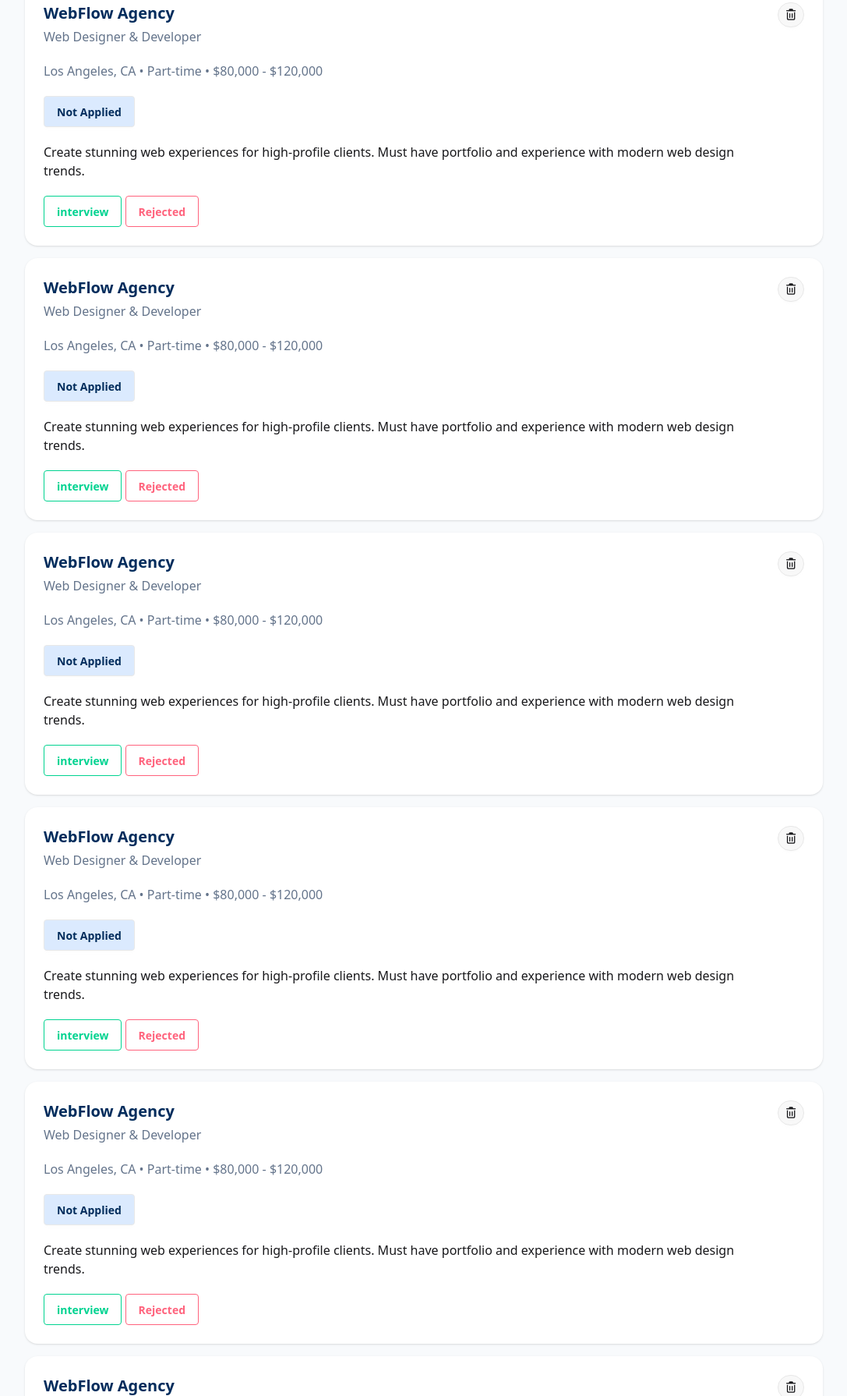
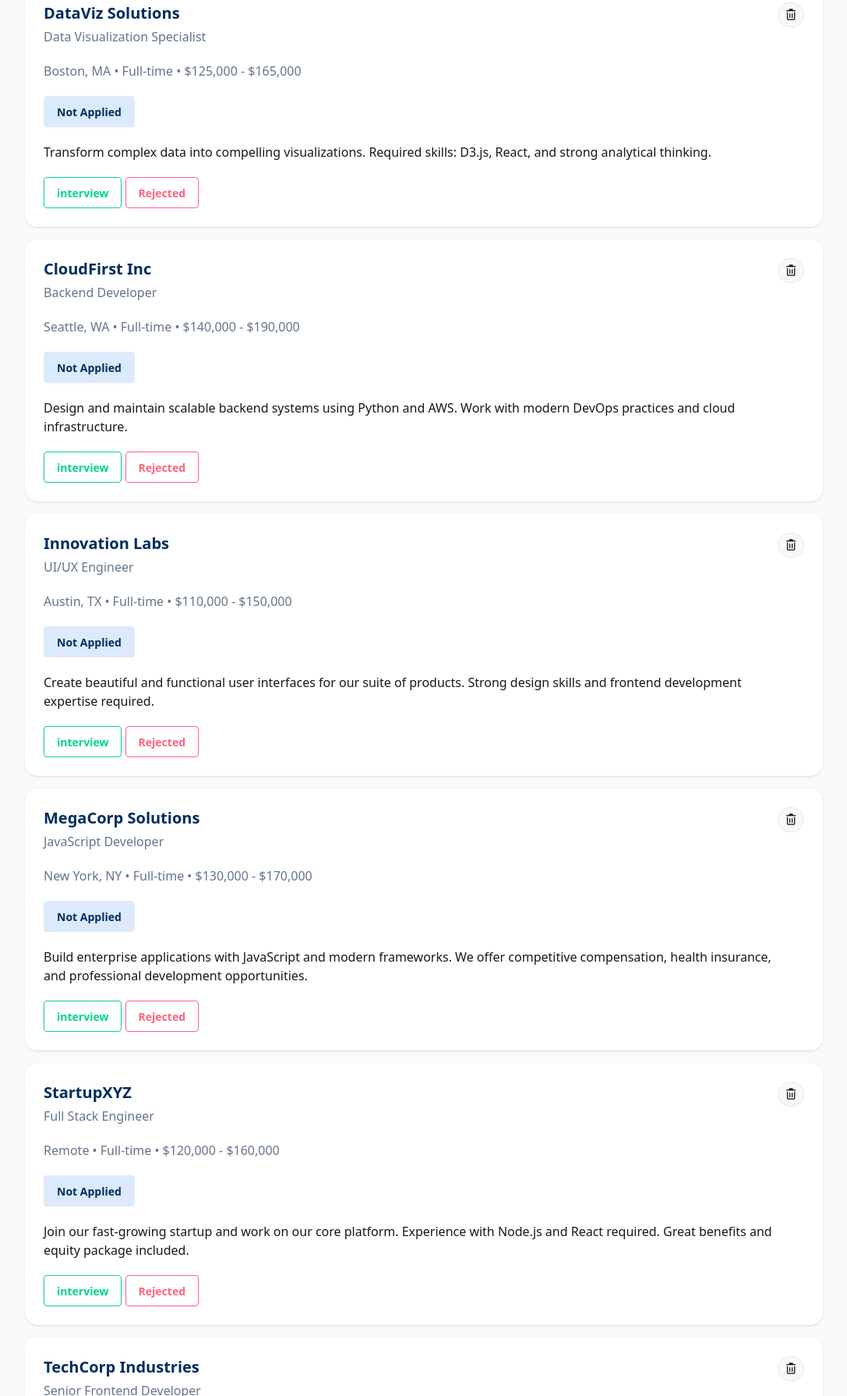
Before and after one commit to kawserali-64/fourth-assignment-4, a plain HTML site: page index.html in a window 1280 px wide. Shown: the part 1010-2800 px from the top of the page at 78% size, without its empty margins (96-1183 px from the left). Drawn offline with nearby package versions, Linux system fonts and the light colour scheme.

Commit message:
all done

```diff
--- a/index.html
+++ b/index.html
@@ -49,7 +49,7 @@
         <div class="flex justify-between my-6">
             <h1 class="text-[#002C5C] font-bold ">Available Jobs</h1>
             <div>
-                <p class="text-[#64748B]">8 jobs</p>
+                <p id="job-count" class="text-[#64748B]">8 jobs</p>
             </div>
         </div>
         <div>
@@ -58,7 +58,7 @@
             <button onclick="toggleStyle('rejected-btn')" class="btn" id="rejected-btn">Rejected</button>
         </div>
 
-        <!-- fitered card -->
+
         <section id="filterSection" class="hidden space-y-4 mt-4">
 
         </section>
@@ -68,7 +68,6 @@
         <section id="allCards" class="py-4 space-y-4">
             <!-- card 1 -->
             <div class="job-card bg-[#FFFFFF] flex justify-between shadow-sm p-6 rounded-2xl">
-                <!-- card 1 -->
                 <div class="right">
                     <h1 class="mobileCorp text-[#002C5C] text-xl font-bold">Mobile First Corp</h1>
                     <div>
@@ -91,18 +90,14 @@
 
             <!-- card 2 -->
             <div class="job-card bg-[#FFFFFF] flex justify-between shadow-sm p-6 rounded-2xl">
-                <!-- card 1 -->
                 <div class="right">
                     <h1 class="mobileCorp text-[#002C5C] text-xl font-bold">WebFlow Agency</h1>
                     <div>
                         <p class="reactNative my-1 text-[#64748B]">Web Designer & Developer</p>
-                        <p class="remote-doller my-5 text-[#64748B]">Los Angeles, CA
-                            •
-                            Part-time
-                            •
-                            $80,000 - $120,000</p>
+                        <p class="remote-doller my-5 text-[#64748B]">Los Angeles, CA • Part-time • $80,000 - $120,000</p>
                         <button class="not-appiled-btn btn bg-blue-100 text-[#002C5C]">Not Applied</button>
-                        <p class="statusNotes my-5">Create stunning web experiences for high-profile clients. Must have portfolio and experience with modern web design trends.</p>
+                        <p class="statusNotes my-5">Create stunning web experiences for high-profile clients. Must have
+                            portfolio and experience with modern web design trends.</p>
                     </div>
                     <div class="">
                         <button class="applied-interview-btn btn btn-outline btn-success">interview</button>
@@ -117,18 +112,15 @@
 
             <!-- card 3 -->
             <div class="job-card bg-[#FFFFFF] flex justify-between shadow-sm p-6 rounded-2xl">
-                <!-- card 1 -->
                 <div class="right">
-                    <h1 class="mobileCorp text-[#002C5C] text-xl font-bold">WebFlow Agency</h1>
+                    <h1 class="mobileCorp text-[#002C5C] text-xl font-bold">DataViz Solutions</h1>
                     <div>
-                        <p class="reactNative my-1 text-[#64748B]">Web Designer & Developer</p>
-                        <p class="remote-doller my-5 text-[#64748B]">Los Angeles, CA
-                            •
-                            Part-time
-                            •
-                            $80,000 - $120,000</p>
+                        <p class="reactNative my-1 text-[#64748B]">Data Visualization Specialist</p>
+                        <p class="remote-doller my-5 text-[#64748B]">Boston, MA • Full-time • $125,000 - $165,000</p>
                         <button class="not-appiled-btn btn bg-blue-100 text-[#002C5C]">Not Applied</button>
-                        <p class="statusNotes my-5">Create stunning web experiences for high-profile clients. Must have portfolio and experience with modern web design trends.</p>
+                        <p class="statusNotes my-5">Transform complex data into compelling visualizations. Required
+                            skills: D3.js, React, and strong analytical thinking.
+                        </p>
                     </div>
                     <div class="">
                         <button class="applied-interview-btn btn btn-outline btn-success">interview</button>
@@ -143,18 +135,14 @@
 
             <!-- card 4 -->
             <div class="job-card bg-[#FFFFFF] flex justify-between shadow-sm p-6 rounded-2xl">
-                <!-- card 1 -->
                 <div class="right">
-                    <h1 class="mobileCorp text-[#002C5C] text-xl font-bold">WebFlow Agency</h1>
+                    <h1 class="mobileCorp text-[#002C5C] text-xl font-bold">CloudFirst Inc</h1>
                     <div>
-                        <p class="reactNative my-1 text-[#64748B]">Web Designer & Developer</p>
-                        <p class="remote-doller my-5 text-[#64748B]">Los Angeles, CA
-                            •
-                            Part-time
-                            •
-                            $80,000 - $120,000</p>
+                        <p class="reactNative my-1 text-[#64748B]">Backend Developer</p>
+                        <p class="remote-doller my-5 text-[#64748B]">Seattle, WA • Full-time • $140,000 - $190,000</p>
                         <button class="not-appiled-btn btn bg-blue-100 text-[#002C5C]">Not Applied</button>
-                        <p class="statusNotes my-5">Create stunning web experiences for high-profile clients. Must have portfolio and experience with modern web design trends.</p>
+                        <p class="statusNotes my-5">Design and maintain scalable backend systems using Python and AWS.
+                            Work with modern DevOps practices and cloud infrastructure.</p>
                     </div>
                     <div class="">
                         <button class="applied-interview-btn btn btn-outline btn-success">interview</button>
@@ -168,19 +156,15 @@
             </div>
 
             <!-- card 5 -->
-          <div class="job-card bg-[#FFFFFF] flex justify-between shadow-sm p-6 rounded-2xl">
-                <!-- card 1 -->
+            <div class="job-card bg-[#FFFFFF] flex justify-between shadow-sm p-6 rounded-2xl">
                 <div class="right">
-                    <h1 class="mobileCorp text-[#002C5C] text-xl font-bold">WebFlow Agency</h1>
+                    <h1 class="mobileCorp text-[#002C5C] text-xl font-bold">Innovation Labs</h1>
                     <div>
-                        <p class="reactNative my-1 text-[#64748B]">Web Designer & Developer</p>
-                        <p class="remote-doller my-5 text-[#64748B]">Los Angeles, CA
-                            •
-                            Part-time
-                            •
-                            $80,000 - $120,000</p>
+                        <p class="reactNative my-1 text-[#64748B]">UI/UX Engineer</p>
+                        <p class="remote-doller my-5 text-[#64748B]">Austin, TX • Full-time • $110,000 - $150,000</p>
                         <button class="not-appiled-btn btn bg-blue-100 text-[#002C5C]">Not Applied</button>
-                        <p class="statusNotes my-5">Create stunning web experiences for high-profile clients. Must have portfolio and experience with modern web design trends.</p>
+                        <p class="statusNotes my-5">Create beautiful and functional user interfaces for our suite of
+                            products. Strong design skills and frontend development expertise required.</p>
                     </div>
                     <div class="">
                         <button class="applied-interview-btn btn btn-outline btn-success">interview</button>
@@ -193,19 +177,16 @@
                 </div>
             </div>
             <!--  card 6 -->
-             <div class="job-card bg-[#FFFFFF] flex justify-between shadow-sm p-6 rounded-2xl">
-                <!-- card 1 -->
+            <div class="job-card bg-[#FFFFFF] flex justify-between shadow-sm p-6 rounded-2xl">
                 <div class="right">
-                    <h1 class="mobileCorp text-[#002C5C] text-xl font-bold">WebFlow Agency</h1>
+                    <h1 class="mobileCorp text-[#002C5C] text-xl font-bold">MegaCorp Solutions</h1>
                     <div>
-                        <p class="reactNative my-1 text-[#64748B]">Web Designer & Developer</p>
-                        <p class="remote-doller my-5 text-[#64748B]">Los Angeles, CA
-                            •
-                            Part-time
-                            •
-                            $80,000 - $120,000</p>
+                        <p class="reactNative my-1 text-[#64748B]">JavaScript Developer</p>
+                        <p class="remote-doller my-5 text-[#64748B]">New York, NY • Full-time • $130,000 - $170,000</p>
                         <button class="not-appiled-btn btn bg-blue-100 text-[#002C5C]">Not Applied</button>
-                        <p class="statusNotes my-5">Create stunning web experiences for high-profile clients. Must have portfolio and experience with modern web design trends.</p>
+                        <p class="statusNotes my-5">Build enterprise applications with JavaScript and modern frameworks.
+                            We offer competitive compensation, health insurance, and professional development
+                            opportunities.</p>
                     </div>
                     <div class="">
                         <button class="applied-interview-btn btn btn-outline btn-success">interview</button>
@@ -220,18 +201,14 @@
 
             <!-- card 7 -->
             <div class="job-card bg-[#FFFFFF] flex justify-between shadow-sm p-6 rounded-2xl">
-                <!-- card 1 -->
                 <div class="right">
-                    <h1 class="mobileCorp text-[#002C5C] text-xl font-bold">WebFlow Agency</h1>
+                    <h1 class="mobileCorp text-[#002C5C] text-xl font-bold">StartupXYZ</h1>
                     <div>
-                        <p class="reactNative my-1 text-[#64748B]">Web Designer & Developer</p>
-                        <p class="remote-doller my-5 text-[#64748B]">Los Angeles, CA
-                            •
-                            Part-time
-                            •
-                            $80,000 - $120,000</p>
+                        <p class="reactNative my-1 text-[#64748B]">Full Stack Engineer</p>
+                        <p class="remote-doller my-5 text-[#64748B]">Remote • Full-time • $120,000 - $160,000</p>
                         <button class="not-appiled-btn btn bg-blue-100 text-[#002C5C]">Not Applied</button>
-                        <p class="statusNotes my-5">Create stunning web experiences for high-profile clients. Must have portfolio and experience with modern web design trends.</p>
+                        <p class="statusNotes my-5">Join our fast-growing startup and work on our core platform.
+                            Experience with Node.js and React required. Great benefits and equity package included.</p>
                     </div>
                     <div class="">
                         <button class="applied-interview-btn btn btn-outline btn-success">interview</button>
@@ -246,18 +223,13 @@
 
             <!-- card 8 -->
             <div class="job-card bg-[#FFFFFF] flex justify-between shadow-sm p-6 rounded-2xl">
-                <!-- card 1 -->
                 <div class="right">
-                    <h1 class="mobileCorp text-[#002C5C] text-xl font-bold">WebFlow Agency</h1>
+                    <h1 class="mobileCorp text-[#002C5C] text-xl font-bold">TechCorp Industries</h1>
                     <div>
-                        <p class="reactNative my-1 text-[#64748B]">Web Designer & Developer</p>
-                        <p class="remote-doller my-5 text-[#64748B]">Los Angeles, CA
-                            •
-                            Part-time
-                            •
-                            $80,000 - $120,000</p>
+                        <p class="reactNative my-1 text-[#64748B]">Senior Frontend Developer</p>
+                        <p class="remote-doller my-5 text-[#64748B]">San Francisco, CA • Full-time • $130,000 - $175,000</p>
                         <button class="not-appiled-btn btn bg-blue-100 text-[#002C5C]">Not Applied</button>
-                        <p class="statusNotes my-5">Create stunning web experiences for high-profile clients. Must have portfolio and experience with modern web design trends.</p>
+                        <p class="statusNotes my-5">We are looking for an experienced Frontend Developer to build scalable web applications using React and TypeScript. You will work with a talented team on cutting-edge projects.</p>
                     </div>
                     <div class="">
                         <button class="applied-interview-btn btn btn-outline btn-success">interview</button>
```
Also changed, not shown: script.js (+26 -8 lines).
